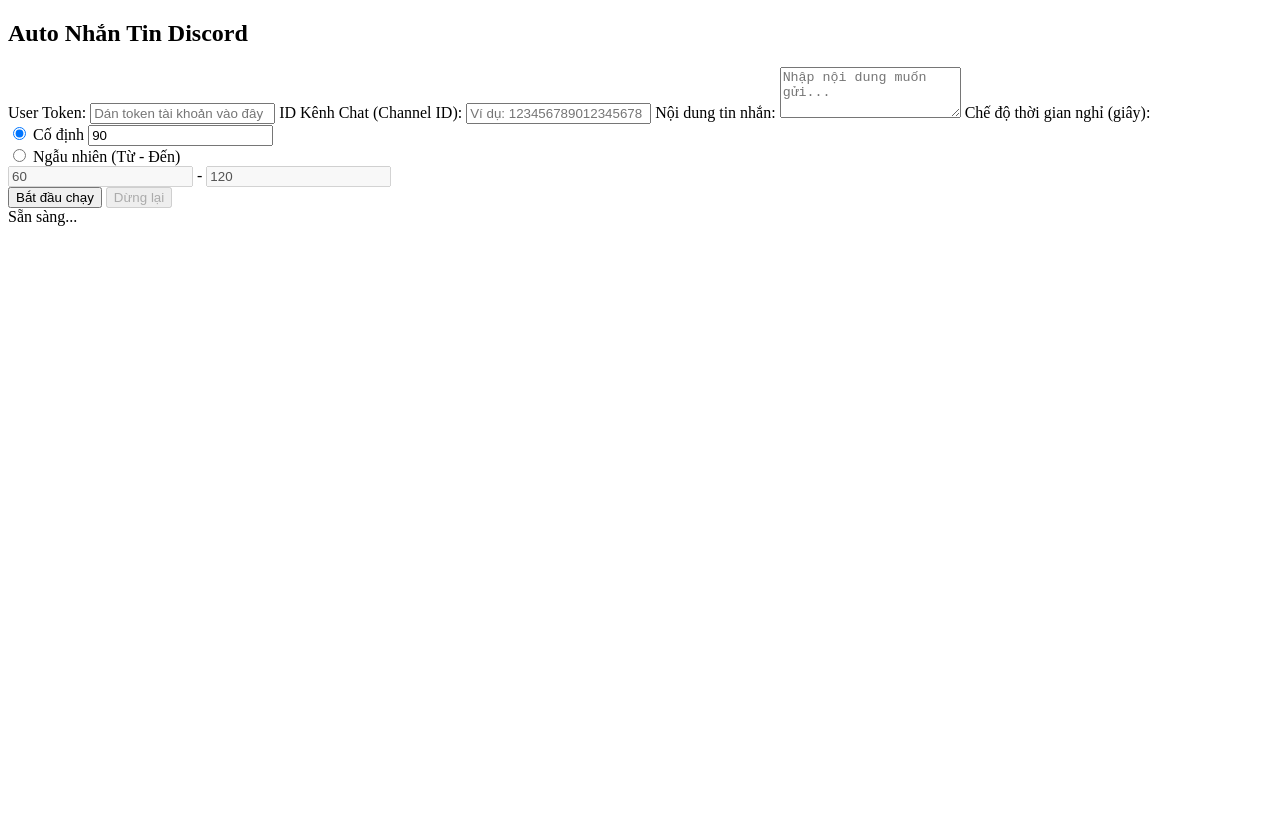
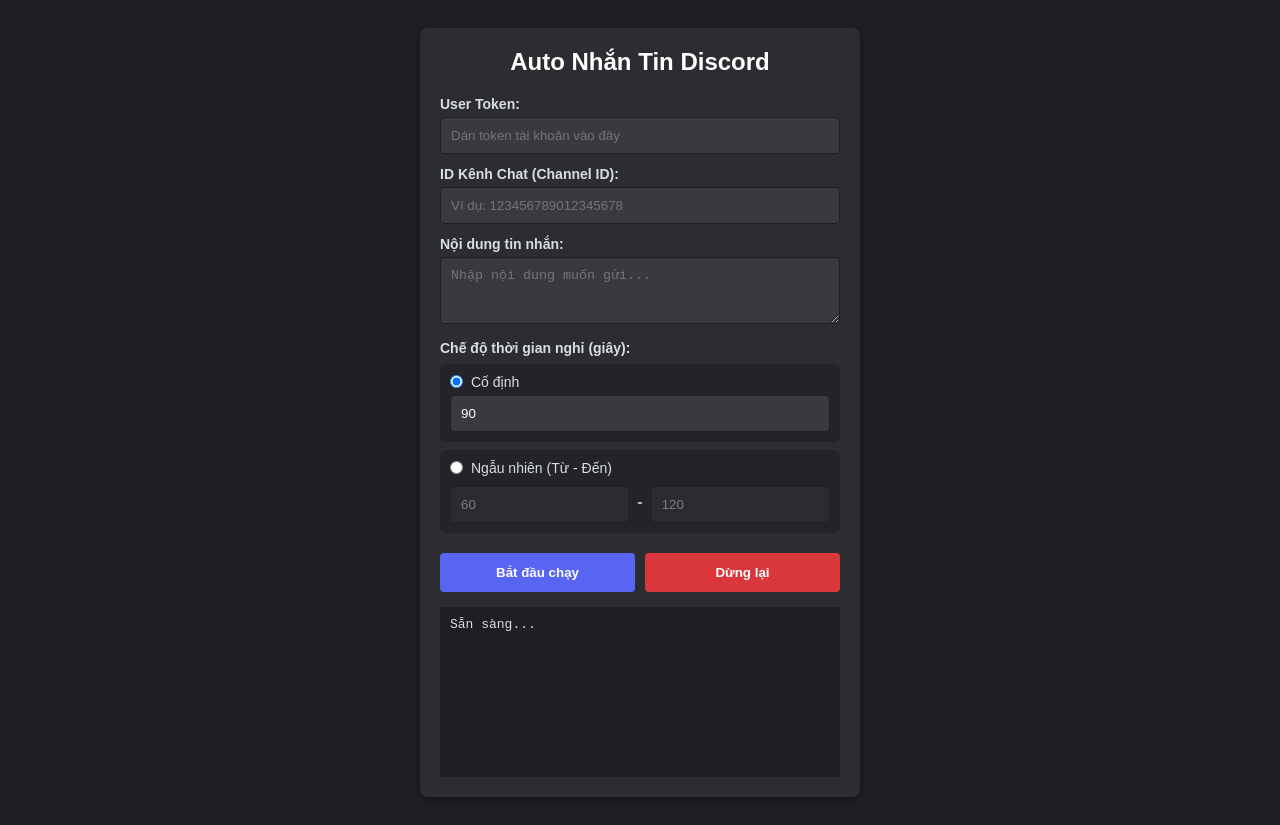
Before and after one commit to Thanhan3k/self-bot-autoq, a website: page index.html in a window 1280 px wide. Before the commit the page ends 800 px from the top, so only its background shows below. Drawn offline with Linux system fonts and the light colour scheme.

Commit message:
Add styling for UI components in style.css

```diff
--- a/style.css
+++ b/style.css
@@ -1,27 +1,122 @@
-const express = require('express');
-const { Client } = require('discord.js-selfbot-v13');
+body {
+    font-family: sans-serif;
+    background-color: #1e1f22;
+    color: #dbdee1;
+    display: flex;
+    justify-content: center;
+    padding: 20px;
+}
 
-const app = express();
-const PORT = process.env.PORT || 3000;
+.container {
+    background-color: #2b2d31;
+    padding: 20px;
+    border-radius: 8px;
+    width: 100%;
+    max-width: 400px;
+    box-shadow: 0 4px 10px rgba(0, 0, 0, 0.3);
+}
 
-// Web server để lách gói miễn phí trên hosting
-app.get('/', (req, res) => {
-    res.send('Selfbot is running successfully!');
-});
+h2 {
+    text-align: center;
+    color: #fff;
+    margin-top: 0;
+}
 
-app.listen(PORT, () => {
-    console.log(`Web server đang chạy tại cổng ${PORT}`);
-});
+label {
+    display: block;
+    margin-top: 12px;
+    font-size: 14px;
+    font-weight: bold;
+}
 
-// Khởi tạo selfbot
-const client = new Client();
+input[type="text"],
+input[type="password"],
+input[type="number"],
+textarea {
+    width: 100%;
+    padding: 10px;
+    margin-top: 5px;
+    border-radius: 4px;
+    border: 1px solid #1e1f22;
+    background-color: #383a40;
+    color: #fff;
+    box-sizing: border-box;
+}
 
-client.on('ready', async () => {
-    console.log(`[Thành công] Đã đăng nhập vào tài khoản: ${client.user.tag}`);
-    console.log('Selfbot đã sẵn sàng chạy ngầm!');
-});
+input:disabled {
+    opacity: 0.4;
+    cursor: not-allowed;
+}
 
-// Đăng nhập bằng Token từ biến môi trường trên Render
-client.login(process.env.TOKEN).catch(err => {
-    console.error('Lỗi đăng nhập Token:', err);
-});
+.time-mode {
+    margin-top: 8px;
+    background-color: #232428;
+    padding: 10px;
+    border-radius: 6px;
+}
+
+.radio-label {
+    display: flex;
+    align-items: center;
+    gap: 8px;
+    margin-top: 0;
+    font-weight: normal;
+    cursor: pointer;
+}
+
+.radio-label input[type="radio"] {
+    width: auto;
+    margin: 0;
+}
+
+.range-inputs {
+    display: flex;
+    align-items: center;
+    gap: 8px;
+    margin-top: 5px;
+}
+
+.range-inputs span {
+    font-weight: bold;
+    color: #b5bac1;
+}
+
+.btn-group {
+    display: flex;
+    gap: 10px;
+    margin-top: 20px;
+}
+
+button {
+    flex: 1;
+    padding: 12px;
+    border: none;
+    border-radius: 4px;
+    font-weight: bold;
+    cursor: pointer;
+    color: white;
+}
+
+#startBtn {
+    background-color: #5865f2;
+}
+
+#startBtn:disabled {
+    background-color: #4752c4;
+    opacity: 0.6;
+}
+
+#stopBtn {
+    background-color: #da373c;
+}
+
+#log {
+    margin-top: 15px;
+    padding: 10px;
+    background-color: #1e1f22;
+    border-radius: 4px;
+    height: 150px;
+    overflow-y: auto;
+    font-size: 13px;
+    font-family: monospace;
+}
```
